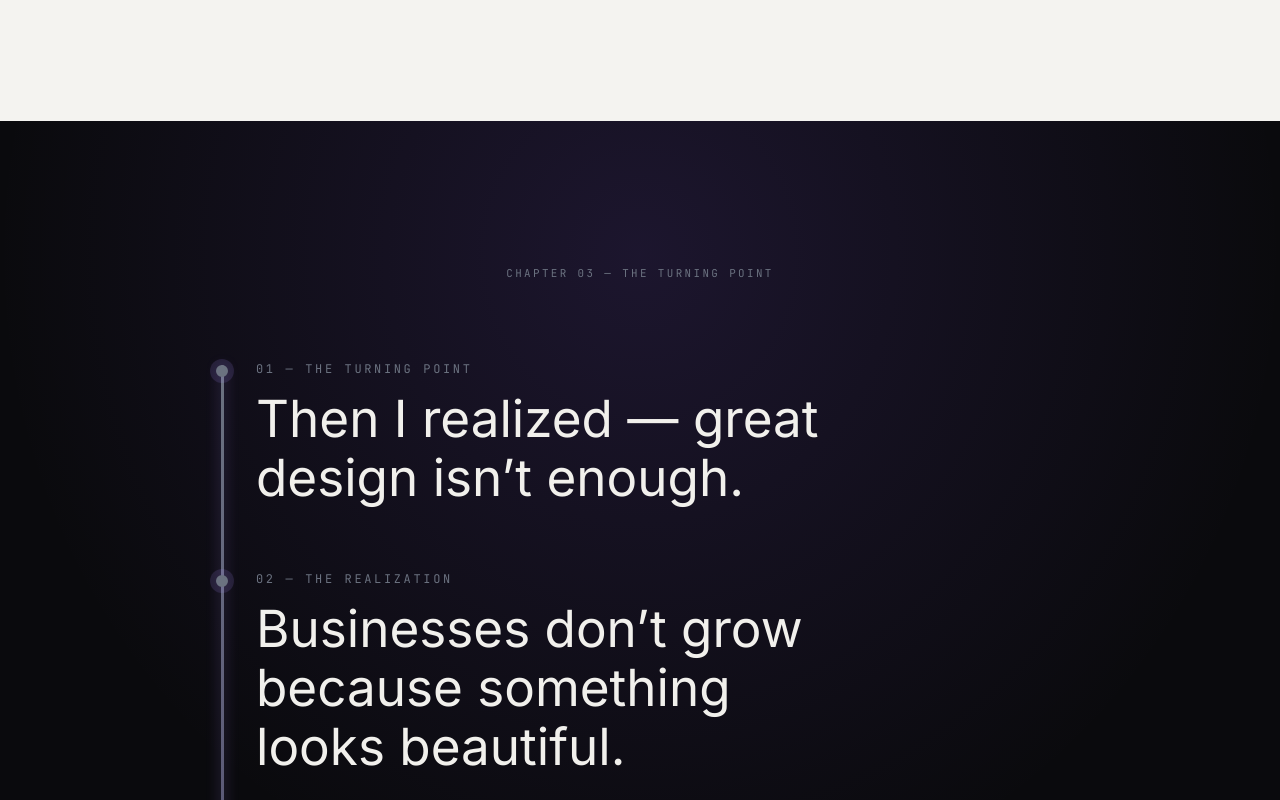
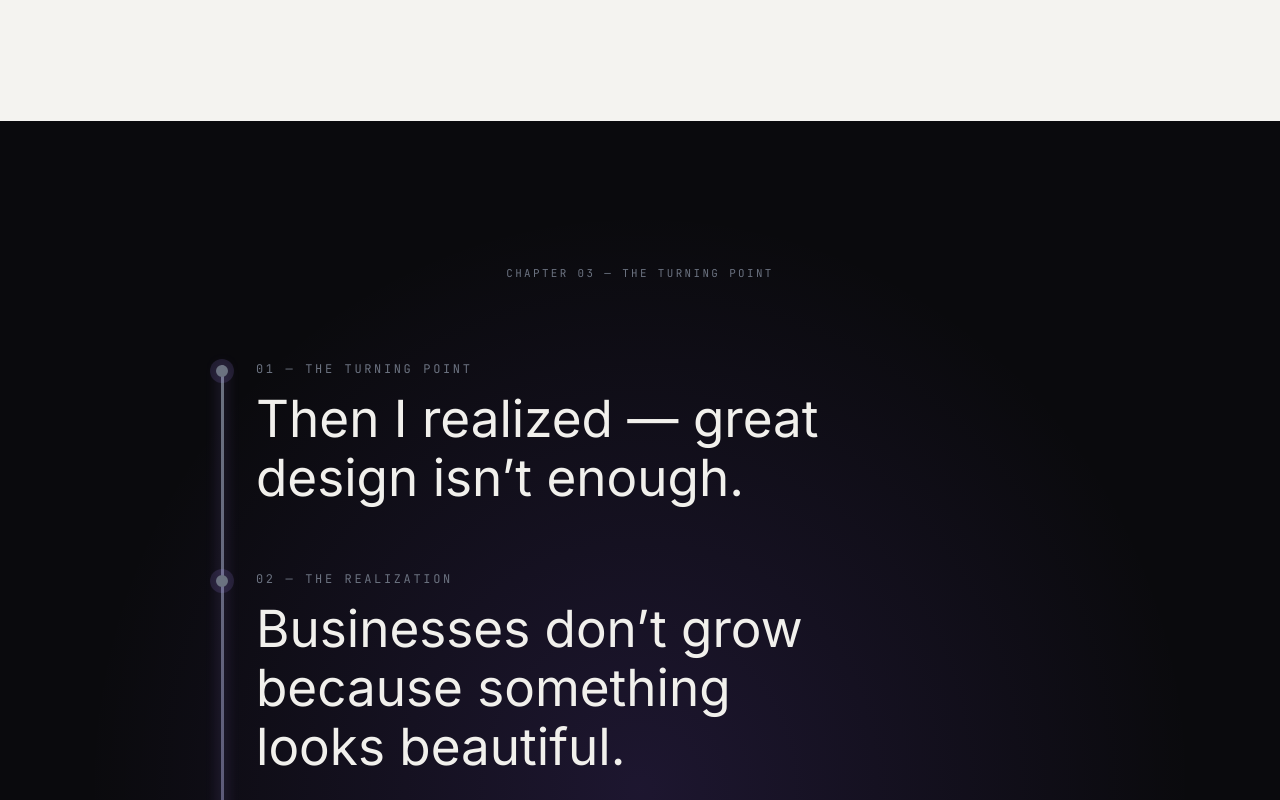
Before and after one commit to parthyk/parthiban-portfolio, a Next.js app: page / in a window 1280 px wide. Shown: the part 4920-5720 px from the top of the page. Built offline with nearby package versions, Linux system fonts and the light colour scheme; a web font is replaced by a local one.

Commit message:
center ch03 glow, direct scroll-linked text transitions

```diff
--- a/components/ChapterTurningPoint.tsx
+++ b/components/ChapterTurningPoint.tsx
@@ -4,7 +4,6 @@ import { useRef, useState } from "react";
 import {
   motion,
   useScroll,
-  useSpring,
   useTransform,
   useMotionValueEvent,
 } from "framer-motion";
@@ -37,7 +36,6 @@ export default function ChapterTurningPoint() {
     target: ref,
     offset: ["start 0.75", "end 0.6"],
   });
-  const progress = useSpring(scrollYProgress, { stiffness: 110, damping: 28 });
 
   const [step, setStep] = useState(0);
   useMotionValueEvent(scrollYProgress, "change", (v) => {
@@ -45,24 +43,24 @@ export default function ChapterTurningPoint() {
     setStep((prev) => (prev === s ? prev : s));
   });
 
-  const fillY = useTransform(progress, [0, 0.9], [0, 1]);
+  const fillY = useTransform(scrollYProgress, [0, 0.9], [0, 1]);
 
   const stepStyles: StepStyles[] = [
     {
-      opacity: useTransform(progress, [0, 0.18], [0, 1]),
-      x: useTransform(progress, [0, 0.18], [20, 0]),
+      opacity: useTransform(scrollYProgress, [0, 0.18], [0, 1]),
+      x: useTransform(scrollYProgress, [0, 0.18], [20, 0]),
     },
     {
-      opacity: useTransform(progress, [0.25, 0.43], [0, 1]),
-      x: useTransform(progress, [0.25, 0.43], [20, 0]),
+      opacity: useTransform(scrollYProgress, [0.25, 0.43], [0, 1]),
+      x: useTransform(scrollYProgress, [0.25, 0.43], [20, 0]),
     },
     {
-      opacity: useTransform(progress, [0.5, 0.68], [0, 1]),
-      x: useTransform(progress, [0.5, 0.68], [20, 0]),
+      opacity: useTransform(scrollYProgress, [0.5, 0.68], [0, 1]),
+      x: useTransform(scrollYProgress, [0.5, 0.68], [20, 0]),
     },
     {
-      opacity: useTransform(progress, [0.75, 0.93], [0, 1]),
-      x: useTransform(progress, [0.75, 0.93], [20, 0]),
+      opacity: useTransform(scrollYProgress, [0.75, 0.93], [0, 1]),
+      x: useTransform(scrollYProgress, [0.75, 0.93], [20, 0]),
     },
   ];
 
@@ -78,7 +76,7 @@ export default function ChapterTurningPoint() {
         className="pointer-events-none absolute inset-0"
         style={{
           background:
-            "radial-gradient(70% 70% at 50% 10%, rgba(139,92,246,0.14), transparent 72%)",
+            "radial-gradient(60% 60% at 50% 50%, rgba(139,92,246,0.15), transparent 72%)",
         }}
         aria-hidden
       />
```
